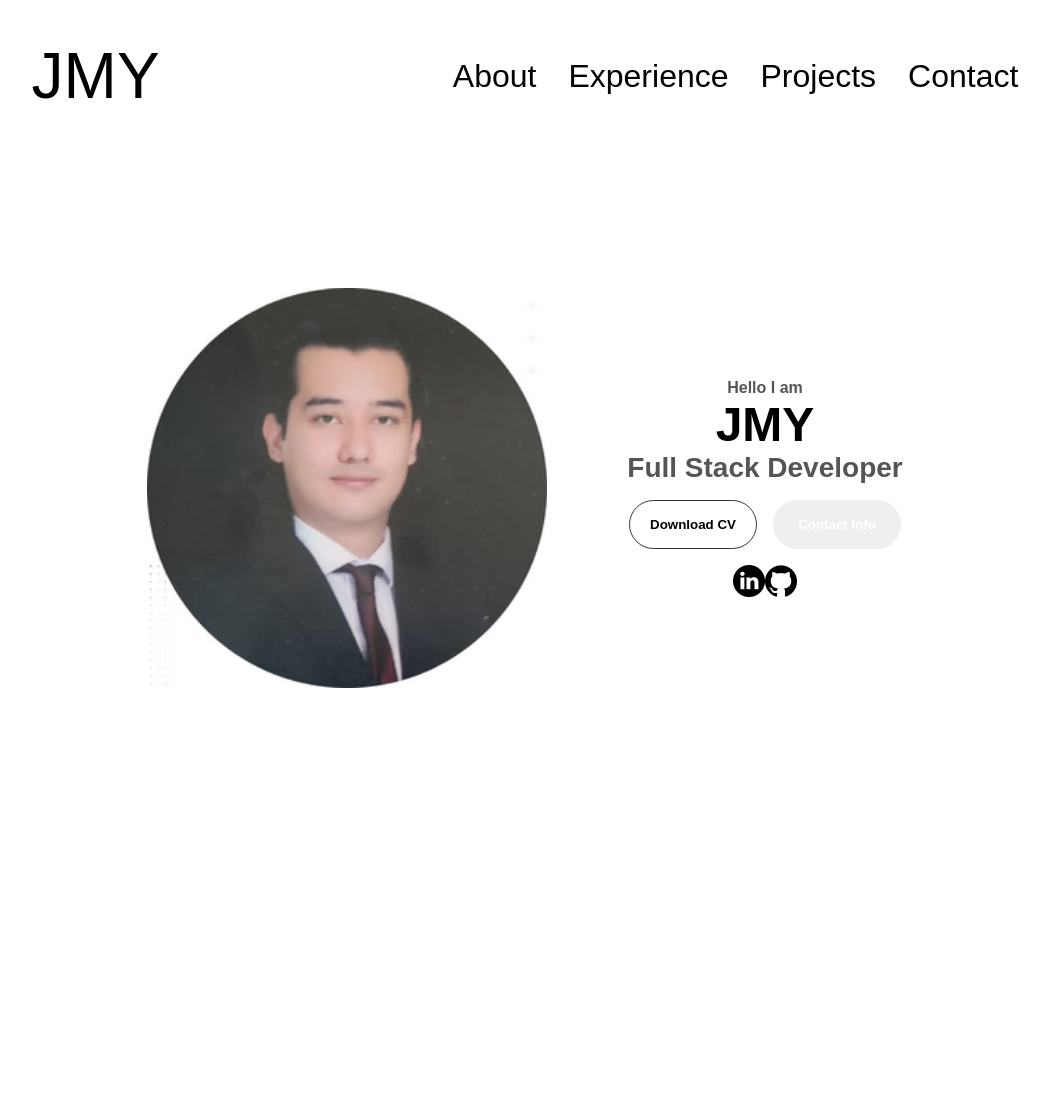
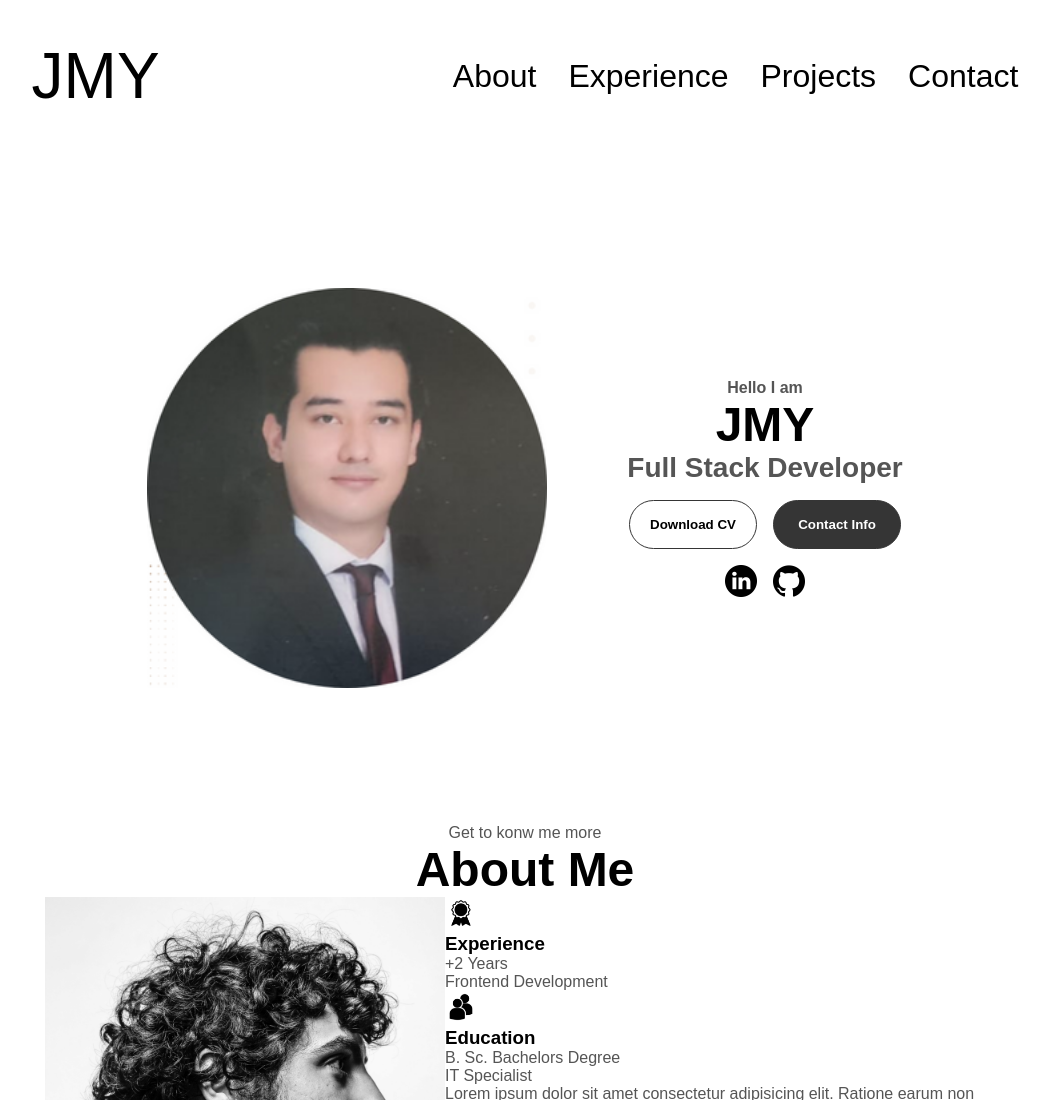
Before and after one commit to MinakataGeorge/html-css-js-portfolio, a plain HTML site: page index.html in a window 1280 px wide. Shown: the top 1100 px of the page, without its empty margins (115-1165 px from the left). Before the commit the page ends 800 px from the top, so only its background shows below. Drawn offline with Linux system fonts and the light colour scheme; a web font is replaced by a local one.

Commit message:
Put style in the index page
Put style in the index page

```diff
--- a/index.html
+++ b/index.html
@@ -53,6 +53,33 @@
             </div>
         </div>
     </section>
+    <section id="about">
+        <p class="section__text__p1">Get to konw me more</p>
+        <h1 class="title">About Me</h1>
+        <div class="section-container">
+            <div class="section__pic-container">
+                <img src="./assets/about-pic.png" alt="Profile picture" class="about-pic"/>
+            </div>
+            <div class="about-details-container">
+                <div class="about-container">
+                    <div class="details-container">
+                        <img src="./assets/experience.png" alt="Experience icon" class="icon">
+                        <h3>Experience</h3>
+                        <p>+2 Years <br /> Frontend Development </p>
+                    </div>
+                    <div class="details-container">
+                        <img src="./assets/education.png" alt="Education icon" class="icon">
+                        <h3>Education</h3>
+                        <p>B. Sc. Bachelors Degree <br /> IT Specialist </p>
+                    </div>
+                </div>
+                <div class="text-container">
+                    <p> Lorem ipsum dolor sit amet consectetur adipisicing elit. Ratione earum non perferendis expedita nihil adipisci aliquid, molestiae ad quis molestias libero totam nobis sed nam, tempore eveniet nisi possimus voluptatibus quos, minima nemo qui in iste debitis! Facere illo ipsam, quibusdam, perspiciatis ut sunt officiis enim atque voluptas non omnis?</p>
+                </div>
+            </div>
+        </div>
+        <img src="./assets/arrow.png" alt="">
+    </section>
     <script src="script.js"></script>
 </body>
 </html>
--- a/style.css
+++ b/style.css
@@ -197,7 +197,7 @@ section {
     display: flex;
     justify-content: center;
     margin-top: 1rem;
-    gap: 1 rem;
+    gap: 1rem;
 }
 
 /* ICONS */
@@ -231,7 +231,7 @@ section {
 }
 
 .btn-color-1, .btn-color-2:hover {
-    border: rgb(53, 53, 53);
+    background: rgb(53, 53, 53);
     color: white;
 }
 
```
